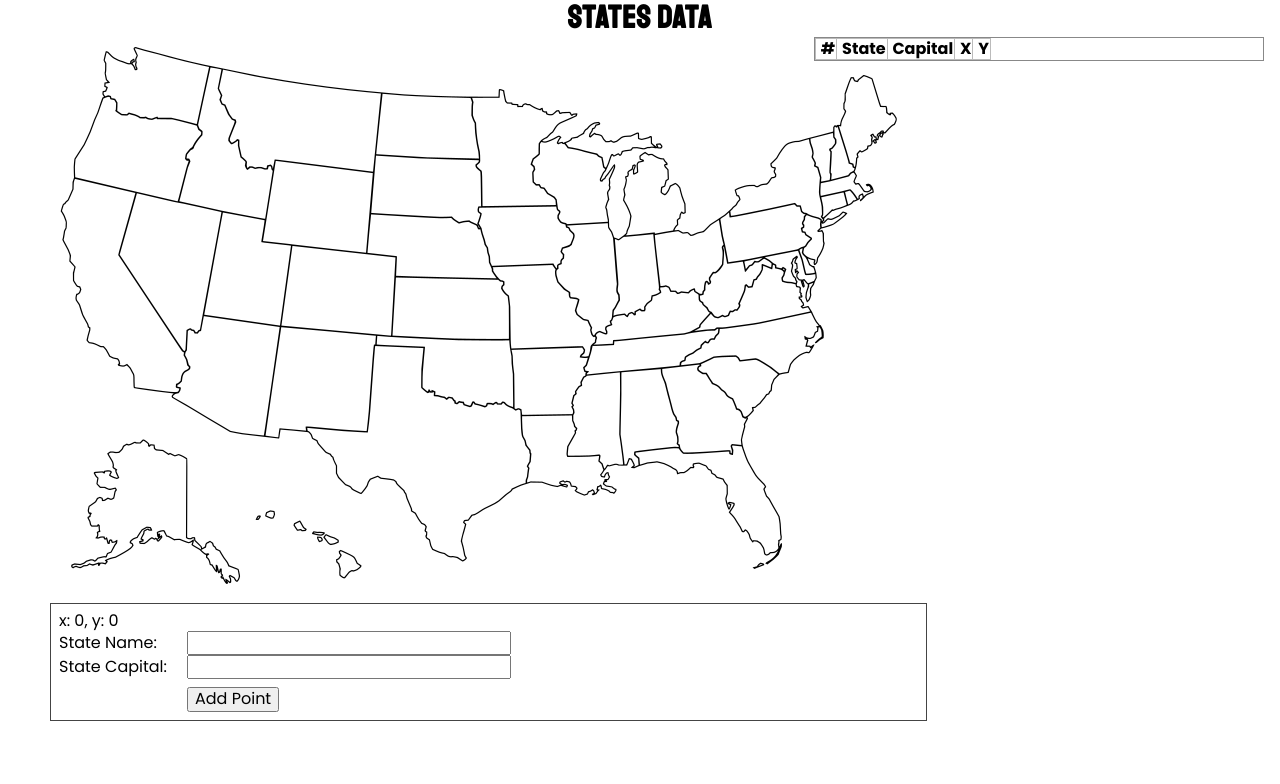
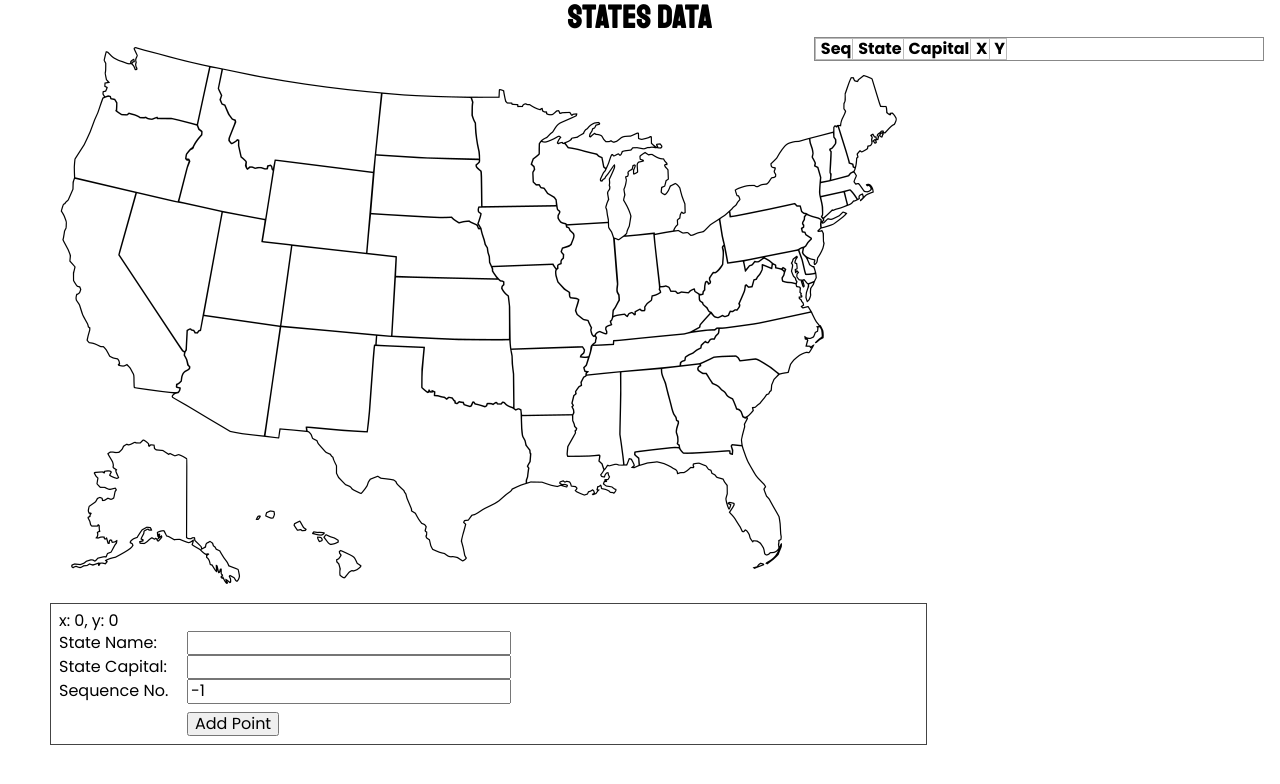
Before and after one commit to JulianNicholls/States-Quiz, a React (Create React App) app in the folder data-app/: page / in a window 1280 px wide. Shown: the top 784 px of the page. Built offline with nearby package versions, Linux system fonts and the light colour scheme.

Commit message:
Add seq to positions table

```diff
--- a/data-app/src/components/ClickableImage.tsx
+++ b/data-app/src/components/ClickableImage.tsx
@@ -7,34 +7,32 @@ interface CIProps {
   savePosition: (pos: MapPosition) => void;
 }
 
-const emptyPosition: Point2D = { x: 0, y: 0 };
+const emptyPosition: MapPosition = { x: 0, y: 0, state: '', capital: '', seq: -1 };
 
 const ClickableImage = ({ src, alt, savePosition, positions }: CIProps) => {
   const imgRef = useRef(null);
   const inputRef = useRef(null);
   const [rect, setRect] = useState<ClientRect>();
-  const [pos, setPos] = useState<Point2D>(emptyPosition);
-  const [stateName, setStateName] = useState<string>('');
-  const [capital, setCapital] = useState<string>('');
+  const [pos, setPos] = useState<MapPosition>(emptyPosition);
   const [selected, setSelected] = useState<number>(-1);
 
   useEffect(() => {
     if (imgRef && imgRef.current) setRect(imgRef.current.getBoundingClientRect());
   }, [imgRef]);
 
-  const onClick = (e: React.MouseEvent<Element>) => {
+  const onClick = (e: React.MouseEvent<Element>): void => {
     const x = Math.round(e.clientX - rect.left);
     const y = Math.round(e.clientY - rect.top);
 
-    setPos({ x, y });
+    setPos({ ...pos, x, y });
 
     positions.forEach((p, index) => {
       if (Math.abs(p.x - x) < 6 && Math.abs(p.y - y) < 6) {
         console.log(index);
         setSelected(index);
-        setPos({ x, y });
-        setStateName(p.state);
-        setCapital(p.capital || '');
+        if (p.seq)
+          setPos({ x, y, state: p.state, capital: p.capital, seq: p.seq });
+        else setPos({ ...pos, x, y, state: p.state, capital: p.capital });
       }
     });
 
@@ -43,17 +41,12 @@ const ClickableImage = ({ src, alt, savePosition, positions }: CIProps) => {
 
   return (
     <div className="positioned" ref={imgRef}>
-      <img
-        src={src}
-        alt={alt || 'Clickable Image'}
-        // onMouseMove={onMove}
-        onClick={onClick}
-      />
+      <img src={src} alt={alt || 'Clickable Image'} onClick={onClick} />
 
-      {positions.map(({ x, y, capital }, index) => {
+      {positions.map(({ x, y, capital, seq }, index) => {
         let klass = 'spot';
 
-        if (capital) klass += ' capital';
+        if (capital && seq) klass += ' capital';
         if (index === selected) klass += ' selected';
 
         return (
@@ -69,11 +62,9 @@ const ClickableImage = ({ src, alt, savePosition, positions }: CIProps) => {
         onSubmit={(e) => {
           e.preventDefault();
 
-          if (pos.x > 0 && pos.y > 0 && stateName !== '') {
-            savePosition({ x: pos.x, y: pos.y, state: stateName, capital });
-            setPos(emptyPosition);
-            setStateName('');
-            setCapital('');
+          if (pos.x > 0 && pos.y > 0 && pos.state !== '') {
+            savePosition(pos);
+            setPos({ ...emptyPosition, seq: pos.seq + 1 });
           }
         }}
       >
@@ -87,8 +78,8 @@ const ClickableImage = ({ src, alt, savePosition, positions }: CIProps) => {
           type="text"
           name="state"
           id="state"
-          value={stateName}
-          onChange={(e) => setStateName(e.target.value)}
+          value={pos.state}
+          onChange={(e) => setPos({ ...pos, state: e.target.value })}
         />
         <br />
         <label htmlFor="capital">State Capital:</label>
@@ -96,8 +87,17 @@ const ClickableImage = ({ src, alt, savePosition, positions }: CIProps) => {
           type="text"
           name="capital"
           id="capital"
-          value={capital}
-          onChange={(e) => setCapital(e.target.value)}
+          value={pos.capital}
+          onChange={(e) => setPos({ ...pos, capital: e.target.value })}
+        />
+        <br />
+        <label htmlFor="seq">Sequence No.</label>
+        <input
+          type="text"
+          name="seq"
+          id="seq"
+          value={pos.seq}
+          onChange={(e) => setPos({ ...pos, seq: Number(e.target.value) })}
         />
         <br />
         <button style={{ margin: '0.5em 0 0 8em' }}>Add Point</button>
--- a/data-app/src/components/PositionsTable.tsx
+++ b/data-app/src/components/PositionsTable.tsx
@@ -9,7 +9,7 @@ const PositionsTable = ({ positions }: PTProps) => {
     <table className="pos-table">
       <thead>
         <tr>
-          <th>#</th>
+          <th>Seq</th>
           <th>State</th>
           <th>Capital</th>
           <th>X</th>
@@ -17,9 +17,9 @@ const PositionsTable = ({ positions }: PTProps) => {
         </tr>
       </thead>
       <tbody>
-        {positions.map(({ x, y, state, capital }, idx) => (
+        {positions.map(({ x, y, state, capital, seq }) => (
           <tr key={`${x}${y}`}>
-            <td className="numeric">{idx + 1}</td>
+            <td className="numeric">{seq || ''}</td>
             <td className="name">{state || ''}</td>
             <td className="name">{capital || ''}</td>
             <td className="numeric">{x}</td>
--- a/data-app/src/types.d.ts
+++ b/data-app/src/types.d.ts
@@ -6,5 +6,5 @@ interface Point2D {
 interface MapPosition extends Point2D {
   state: string;
   capital: string;
-  seq?: string;
+  seq?: number;
 }
```
